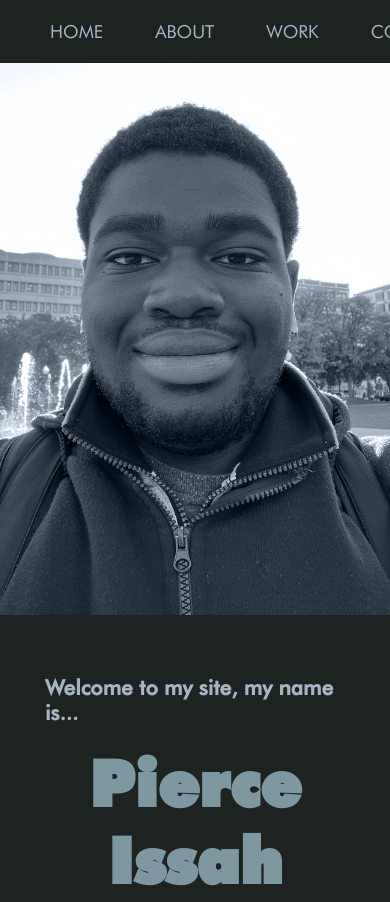
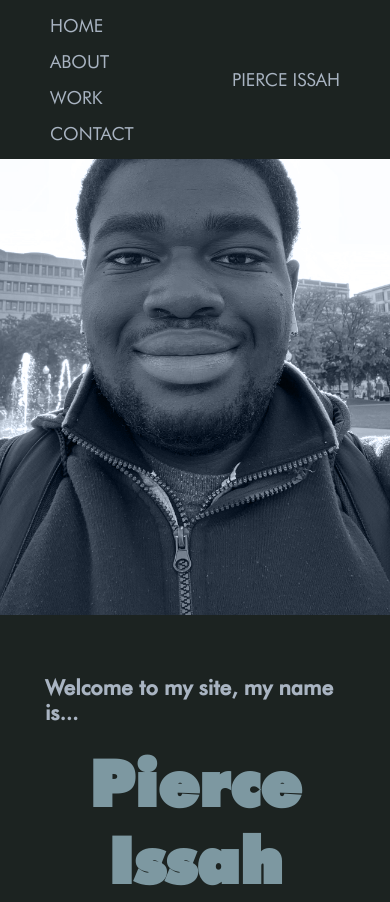
Before and after one commit to PJIceskull/WebPorfolio, a website: page index.html in a window 390 px wide. Shown: the top 902 px of the page. Drawn offline with Linux system fonts and the light colour scheme.

Commit message:
removed media query

```diff
--- a/scss/nav/nav.scss
+++ b/scss/nav/nav.scss
@@ -51,9 +51,22 @@ nav {
     // max-width: 100%;
     max-width: 1280vw;
   }
-  @media screen and (min-width: 800px) {
+  // @media screen and (min-width: 800px) {
+  //   .links {
+  //     // margin-right: 0;
+  //   }
+  // }
+}
+@media screen and (max-width: 575px) {
+  nav {
     .links {
-      margin-right: 0;
+      flex-direction: column;
+      align-items: flex-start;
+      margin-bottom: 15px;
+      // display: none;
+      a {
+        margin-top: 15px;
+      }
     }
   }
 }
```
Also changed, not shown: css/styles.css, 1 other file.
